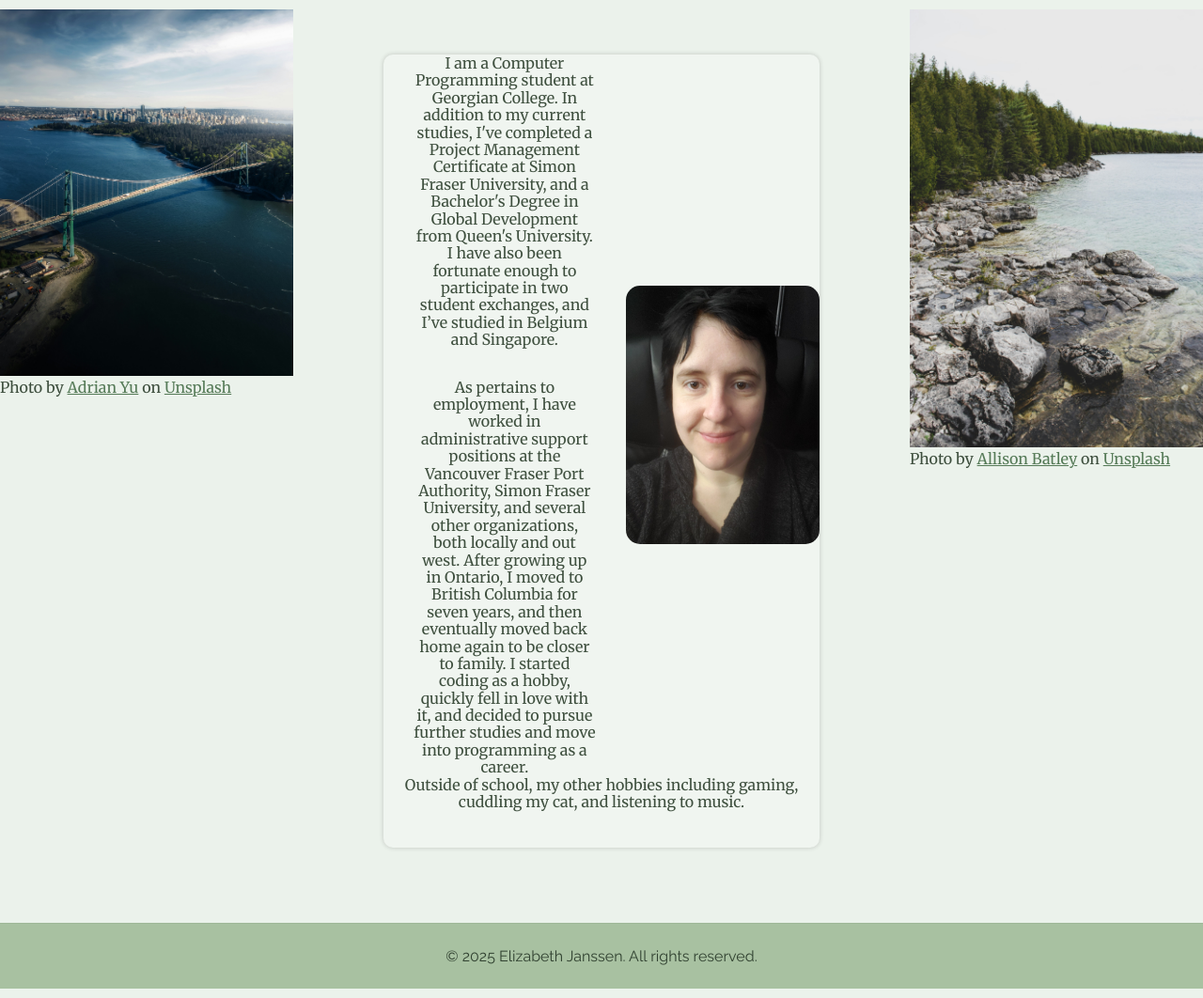
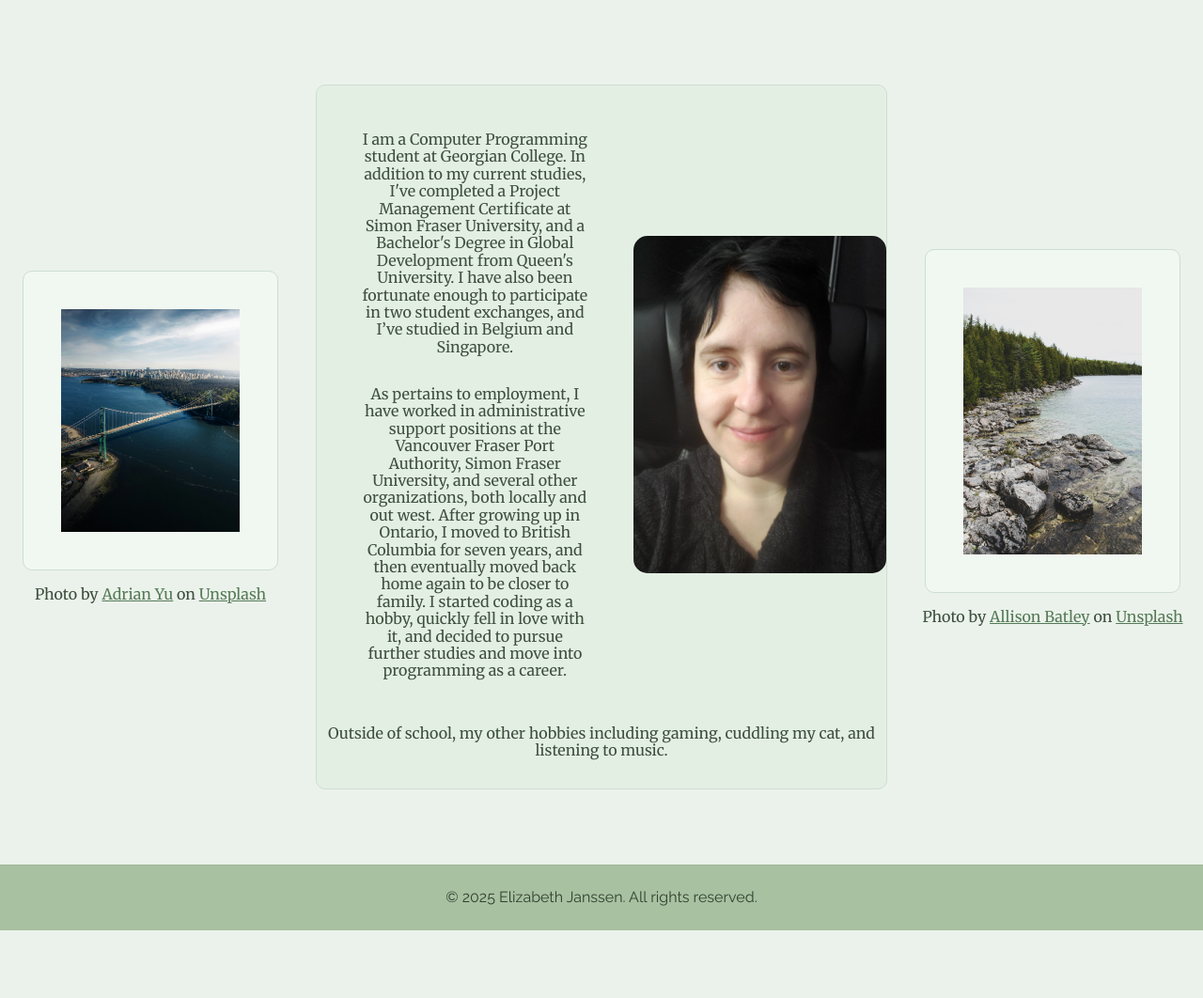
Before and after one commit to emjanssen/comm2019-finalproject-summer2025, a PHP site: page /biography.html in a window 1280 px wide. Shown: the part 90-1152 px from the top of the page at 94% size. After the commit the page ends 1080 px from the top, so only its background shows below. Run offline with PHP 8.4, Linux system fonts and the light colour scheme.

Commit message:
Update biography.css

```diff
--- a/css/biography.css
+++ b/css/biography.css
@@ -1,10 +1,11 @@
 #biography-grid {
     display: grid;
-    grid-template-columns: 1fr 2fr 1fr;
-    grid-template-rows: auto;
+    grid-template-columns: 1.25fr 2.5fr 1.25fr;
+    grid-template-rows: 1fr;
     grid-template-areas:
         "biography-grid-two biography-grid-one biography-grid-three";
-    gap: 1rem;
+    margin-top: 4rem;
+    margin-bottom: 4rem;
 }
 
 #biography-grid-one {
@@ -15,11 +16,10 @@
     grid-template-areas:
         "bio-grid-one-content-one bio-grid-one-content-two"
         "bio-grid-one-content-three bio-grid-one-content-three";
-    background-color: #f0f5f0;
+    background-color: #e4efe4;
     border-radius: 10px;
-    box-shadow: 0 0 5px rgba(23, 22, 22, 0.2);
-    margin: 5rem;
-    margin-top: 3rem;
+    border: 1px solid #cdded1;
+    margin: 1rem;
 }
 
 #biography-grid-two {
@@ -30,11 +30,41 @@
     grid-area: biography-grid-three;
 }
 
+#biography-grid-two,
+#biography-grid-three {
+    display: flex;
+    align-items: center;
+    justify-content: center;
+}
+
+figcaption {
+    text-align: center;
+    margin-top: 1rem;
+}
+
+.biography-img {
+    display: flex;
+    flex-direction: column;
+    /* center figcaption under image */
+    align-items: center;
+    width: 100%;
+}
+
+#biography-grid-two img,
+#biography-grid-three img {
+    max-width: 85%;
+    max-height: 85%;
+    border-radius: 10px;
+    padding: 2.5rem;
+    background-color: #f1f8f1;
+    border: 1px solid #cdded1;
+}
+
+/* biography-grid-one details */
 #bio-grid-one-content-one,
 #bio-grid-one-content-two,
 #bio-grid-one-content-three {
     display: flex;
-    justify-content: center;
     align-items: center;
     text-align: center;
 }
@@ -42,11 +72,11 @@
 /* bio paragraph */
 #bio-grid-one-content-one {
     grid-area: bio-grid-one-content-one;
+    justify-content: center;
     display: flex;
     flex-direction: column;
     gap: 2rem;
-    padding-left: 2rem;
-    padding-right: 2rem;
+    padding: 3rem;
 }
 
 /* bio photo */
@@ -64,4 +94,6 @@
 /* bio one-sentence */
 #bio-grid-one-content-three {
     grid-area: bio-grid-one-content-three;
+    display: flex;
+    justify-content: center;
 }
```
